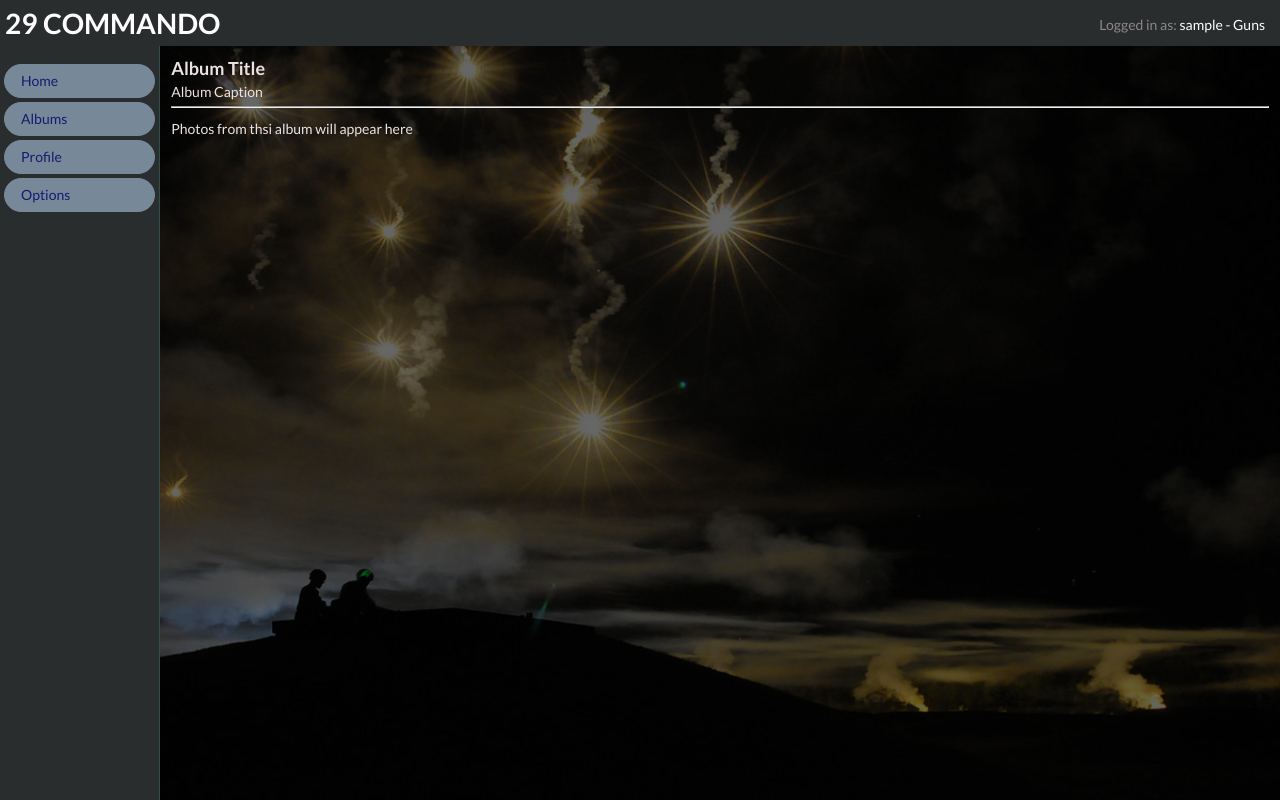
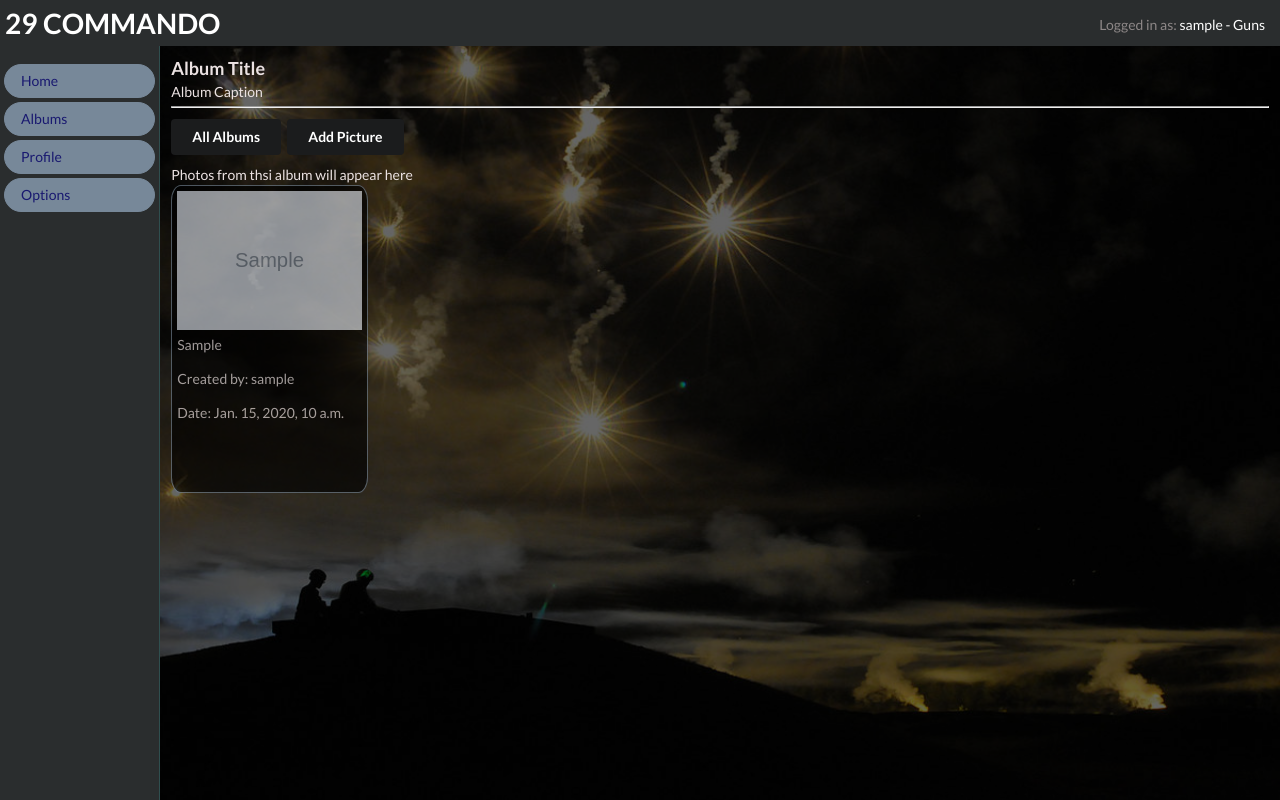
Before and after one commit to Ivystrode/commando_media, a Django app: a page that uses albums/templates/albums/album_detail.html in a window 1280 px wide. Run offline with Django 3.2, Linux system fonts and the light colour scheme; a user stored in the database is signed in; tables that the repository leaves empty hold one stand-in row (values such as "Sample post"); grey boxes marked "Sample" are stand-in pictures; some libraries are stand-ins or nearby versions.

Commit message:
pic upload to album added, need to create thumbnail separately to main image

```diff
--- a/albums/models.py
+++ b/albums/models.py
@@ -14,7 +14,7 @@ class Album(models.Model):
     title = models.CharField(max_length=50)
     coverpic = models.ImageField(upload_to=coverpic_path)
     created_by = models.ForeignKey(User, on_delete=models.CASCADE, related_name='albums')
-    # slug = models.SlugField() use ID to recall album instead?
+    slug = models.SlugField()
     time = models.DateTimeField(default=timezone.now())
 
     class Meta:
@@ -25,7 +25,7 @@ class Album(models.Model):
     #     return photo_list trying to list all photos in album
 
     def __str__(self):
-        return self.id + ": " + self.title
+        return str(self.id) + ": " + str(self.title)
 
 class AlbumAdmin(admin.ModelAdmin):
     search_fields = ['title', 'created_by']
@@ -33,33 +33,47 @@ class AlbumAdmin(admin.ModelAdmin):
 
 # callback function to create media folder for album's photos
 def album_folder(instance, filename):
-    return '/'.join(['img/gallery', instance.gallery_id, filename])
+    print("ALBUM DIRECTORY FUNCTION")
+    parent_album = Album.objects.get(title=instance.album.title)
+    print(str(parent_album))
+    album_name = parent_album.title
+    print(album_name)
+    return '/'.join(['albums/', album_name, filename])
+
+def thumb_folder(instance, filename):
+    print("THUMB DIRECTORY FINDER")
+    parent_album = Albums.objects.get(id=self.album.id)
+    print(str(parent_album))
+    album_name = parent_album.slug
+    print(album_name)
+    return '/'.join(['albums/', album_name, '/thumbs/', filename])
 
 class AlbumPhoto(models.Model):
     # id should be randomly generated - default is incremental, make sure to do it randomly
     album = models.ForeignKey(Album, on_delete=models.CASCADE, related_name='photos')
-    photo = models.ImageField(upload_to=f'albums/{album_folder}')
-    thumb = models.ImageField(upload_to=f'albums/{album_folder}/thumbs')
+    photo = models.ImageField(upload_to=album_folder)
+    thumb = models.ImageField(upload_to=thumb_folder)
     caption = models.CharField(max_length=100)
     created_by = models.ForeignKey(User, on_delete=models.CASCADE, related_name='user_photos')
     time = models.DateTimeField(default=timezone.now())
 
 
 
-    def thumbnail(self): # must be called no each image at upload time/form post
+    # def save(self): # must be called no each image at upload time/form post
+    #     super().save()
 
-        img = Image.open(self.thumb.path)
+    #     img = Image.open(self.thumb.path)
 
-        if img.height > 300 or img.width > 300:
-            output_size = (300, 300)
-            img.thumbnail(output_size)
-            img.save(self.thumb.path)
+    #     if img.height > 300 or img.width > 300:
+    #         output_size = (300, 300)
+    #         img.thumbnail(output_size)
+    #         img.save(self.thumb.path)
 
     class Meta:
         ordering = ['-time']
 
     def __str__(self):
-        return self.id + ": " + self.caption
+        return str(self.id) + ": " + str(self.caption)
 
 
 class AlbumPhotoAdmin(admin.ModelAdmin):
--- a/albums/templates/albums/album_detail.html
+++ b/albums/templates/albums/album_detail.html
@@ -2,7 +2,7 @@
 {% load static %}
 <head>
 {% block css %}
-<link rel="stylesheet" href="{% static '' %}">
+<link rel="stylesheet" href="{% static 'css/album_styles.css' %}">
 {% endblock %}
 
 {% block title %}Album Detail{% endblock %}
@@ -13,13 +13,45 @@
 
     <body>
         <div class="page-body">
+
+            <div id="buttons">
+                <a href="/albums" id="album-button" class="ui secondary button">All Albums</a>
+                <a href="/albums/{{album.slug}}/add_photo" id="add-photo-button" class="ui secondary button">Add Picture</a>
+            </div>
+
             <div>
                 <p>Photos from thsi album will appear here</p>
             </div>
+
+            <div class="ui doubling stackable five column grid">
+                {% for picture in album.photos.all %}
+                <div class="column">
+                    <div class="picture_item_container" onclick="goToPicture('{{picture.id}}')">
+
+                        <div class="thumbnail">
+                            {% if picture.thumb %}
+                            <img src="{{picture.thumb.url}}">
+                            {% else %}
+                                <img src="https://images.propstore.com/198739.jpg">
+                            {% endif %}
+                        </div>
+
+                        <div class="picture_caption">
+                            <p>{{picture.caption}}</p>
+                            <p>Created by: {{picture.created_by}}</p>
+                            <p>Date: {{picture.time}}</p>
+                        </div>
+
+                    </div>
+                </div>
+                {% endfor %}
+            </div>
+
+
         </div>
 
     </body>
 
 
 {% endblock %}
-{% block script %}<script src="{% static '' %}"></script>{% endblock %}
+{% block script %}<script src="{% static 'scripts/js/albums.js' %}"></script>{% endblock %}
--- a/albums/templates/albums/create_album.html
+++ b/albums/templates/albums/create_album.html
@@ -14,7 +14,7 @@
 
     <body>
         <div class="page-body">
-            <div id="comment-form">
+            <div id="new-album-form">
                 <form method="post" enctype="multipart/form-data">
                     {% csrf_token %}
                     {{form | crispy}}
--- a/albums/urls.py
+++ b/albums/urls.py
@@ -4,8 +4,9 @@ from . import views
 urlpatterns = [
     path('', views.albums, name="albums"),
     path('create_album/', views.create_album, name='create_album'),
-    path('<id>/', views.album_detail, name='album_detail'),
-    path('<id>/<slug>/', views.picture_detail, name='picture_detail'),# album_id/photo_id
+    path('<slug>/', views.album_detail, name='album_detail'),
+    path('<slug>/add_photo', views.add_photo, name='add_photo'),
+    path('<slug>/<id>/', views.picture_detail, name='picture_detail'),# album_id/photo_id
 ]
 
 # makemigrations wouldnt work until i changed pic_detail from id/id to id/slug
--- a/albums/views.py
+++ b/albums/views.py
@@ -3,6 +3,7 @@ from django.contrib.auth.decorators import login_required
 from .forms import AlbumCreationForm, PhotoUploadForm, CommentForm
 from .models import Album, AlbumPhoto, Comment
 from django.contrib import messages
+from django.utils.text import slugify
 
 # Create your views here.
 @login_required()
@@ -21,8 +22,11 @@ def create_album(request):
             print("save no commit")
 
             new_album.created_by = request.user
+            new_album.slug = slugify(form.cleaned_data.get('title'))
 
             print(new_album.created_by)
+            print(form.cleaned_data)
+            print(new_album)
 
             new_album.save()
 
@@ -38,9 +42,38 @@ def create_album(request):
     return render(request, "albums/create_album.html", {'form':form})
 
 @login_required()
-def album_detail(request, id):
-    return render(request, "albums/album_detail.html")
+def album_detail(request, slug):
+    album = Album.objects.get(slug=slug)
+    return render(request, "albums/album_detail.html", {'album': album})
 
 @login_required()
 def picture_detail(request, id, slug):
-    return render(request, "albums/picture_detail.html")
+    picture = AlbumPhoto.objects.get(id=id)
+    album = Album.objects.get(slug=slug)
+    return render(request, "albums/picture_detail.html", {'picture':picture, 'album':album})
+
+@login_required()
+def add_photo(request, slug):
+    album = Album.objects.get(slug=slug)
+
+    if request.method == "POST":
+        form = PhotoUploadForm(request.POST, request.FILES)
+        if form.is_valid():
+            new_photo = form.save(commit=False)
+            new_photo.album = Album.objects.get(slug=slug)
+            new_photo.thumb = new_photo.photo
+            new_photo.created_by = request.user
+
+            print("Picture upload data stored in variable")
+
+            print(form.cleaned_data)
+
+            print("form data on line above this")
+
+            new_photo.save()
+            print(f"saved {new_photo.caption} to {new_photo.album.title}")
+
+    else:
+        form = PhotoUploadForm()
+
+    return render(request, "albums/add_photo.html", {'album':album, 'form':form})
--- a/commando_media/settings.py
+++ b/commando_media/settings.py
@@ -43,7 +43,7 @@ INSTALLED_APPS = [
     'albums',
     'users',
     # 'photo.apps.PhotoConfig',
-    'photologue',
+    # 'photologue',
     # 'sortedm2m,'
 ]
 
--- a/static/css/album_styles.css
+++ b/static/css/album_styles.css
@@ -1,3 +1,4 @@
+/* =====ALBUMS===== */
 
 .album_item_container {
     display: inline-table;
@@ -27,3 +28,47 @@
     overflow: hidden;
     text-overflow: ellipsis;
 }
+
+/* =====PICTURES===== */
+
+.picture_item_container {
+    display: inline-table;
+    background-color: black;
+    padding: 5px;
+    border: 1px solid slategray;
+    border-radius: 5%;
+    opacity: 65%;
+    height: 22rem;
+    /* height: 22rem; */
+    width: 100%;
+}
+.picture_item_container:hover {
+    cursor: pointer;
+    opacity: 100%;
+    transform: scale(1.05);
+    z-index: 9;
+}
+.picture_image img {
+    width: 100%;
+    height: 75%;
+    max-width: 100%;
+    max-height: 200px;
+    image-orientation: from-image;
+}
+.thumbnail img {
+    width: 100%;
+    height: 75%;
+    max-width: 100%;
+    max-height: 200px;
+    image-orientation: from-image;
+}
+.picture_caption {
+    overflow: hidden;
+    text-overflow: ellipsis;
+}
+
+/* =====OTHERS===== */
+
+#buttons {
+    margin-bottom: 10px;
+}
--- /dev/null
+++ b/static/scripts/js/albums.js
@@ -0,0 +1,8 @@
+var album_item_container = document.querySelectorAll('.album_item_container')
+
+function goToAlbum(slug) {
+    window.location.href = slug
+}
+function goToPicture(id) {
+    window.location.href = id
+}
```
Also changed, not shown: albums/templates/albums/add_photo.html (added, +38 -0 lines), albums/templates/albums/albums.html (+7 -2 lines), albums/templates/albums/picture_detail.html (+8 -2 lines), albums/migrations/0003_auto_20200607_0702.py (added), albums/migrations/0004_auto_20200607_0703.py (added), albums/migrations/0005_auto_20200607_0907.py (added), media/albums/6/4677_200436330625_712846_n.jpg (deleted), media/albums/Basics/12140827_10153038177071846_1104945563958998129_n.jpg (deleted), media/albums/Test Album/866_10151916976099351_2055507707_n.jpg (deleted), 1 other file.
